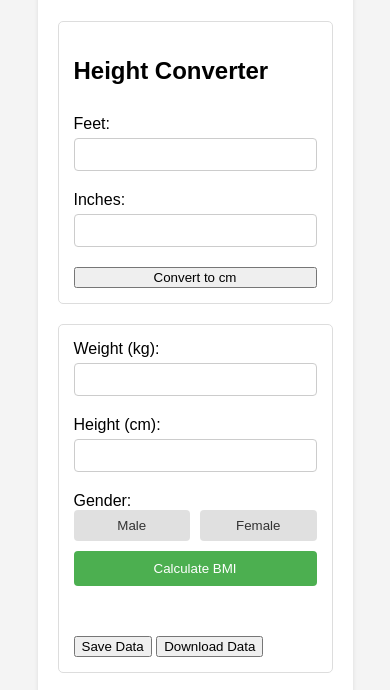
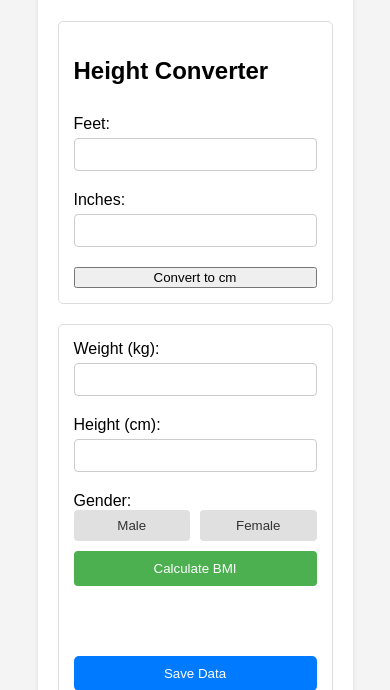
Before and after one commit to SrinathAdabala/BMI-Calculator, a plain HTML site: page index.html in a window 390 px wide. Shown: the part 119-809 px from the top of the page. Drawn offline with Linux system fonts and the light colour scheme.

Commit message:
Update style.css

```diff
--- a/style.css
+++ b/style.css
@@ -124,3 +124,46 @@ input[type="number"], input[type="text"]{
     transition: background-color 0.3s;
     margin-top: 10px;
 }
+
+
+.data-management {
+    display: flex;
+    justify-content: space-around;
+    margin-top: 20px; /* Add some space above the buttons */
+    flex-wrap: wrap; /* Allow buttons to wrap on smaller screens */
+    gap: 10px; /* Add gap between buttons */
+}
+
+.data-management button {
+    padding: 10px 15px; /* Adjust padding as needed */
+    border: none;
+    border-radius: 5px;
+    cursor: pointer;
+    background-color: #007bff; /* Blue button */
+    color: white;
+    transition: background-color 0.3s ease; /* Smooth hover effect */
+    flex-grow: 1; /* Distribute available space evenly */
+    min-width: 120px; /* Minimum width for buttons */
+    box-sizing: border-box;
+}
+
+.data-management button:hover {
+    background-color: #0056b3; /* Darker blue on hover */
+}
+
+.data-management button:active {
+    background-color: #004085; /* Even darker blue on click */
+    transform: scale(0.98); /* Slightly scale down on click */
+}
+
+/* Responsive adjustments for smaller screens */
+@media (max-width: 400px) {
+    .data-management {
+        flex-direction: column; /* Stack buttons vertically */
+        align-items: center; /* Center buttons */
+    }
+    .data-management button {
+        width: 100%; /* Full width buttons */
+        margin-bottom: 10px;
+    }
+}
```
